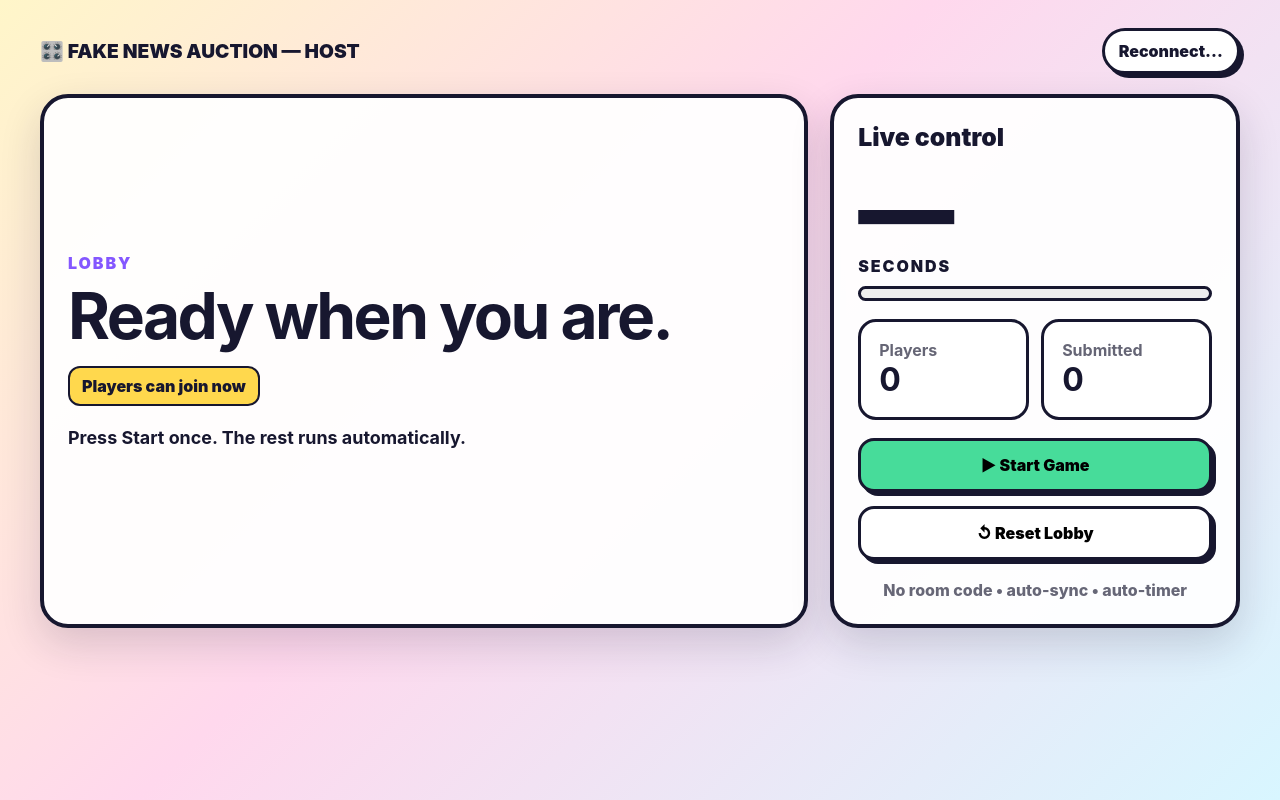
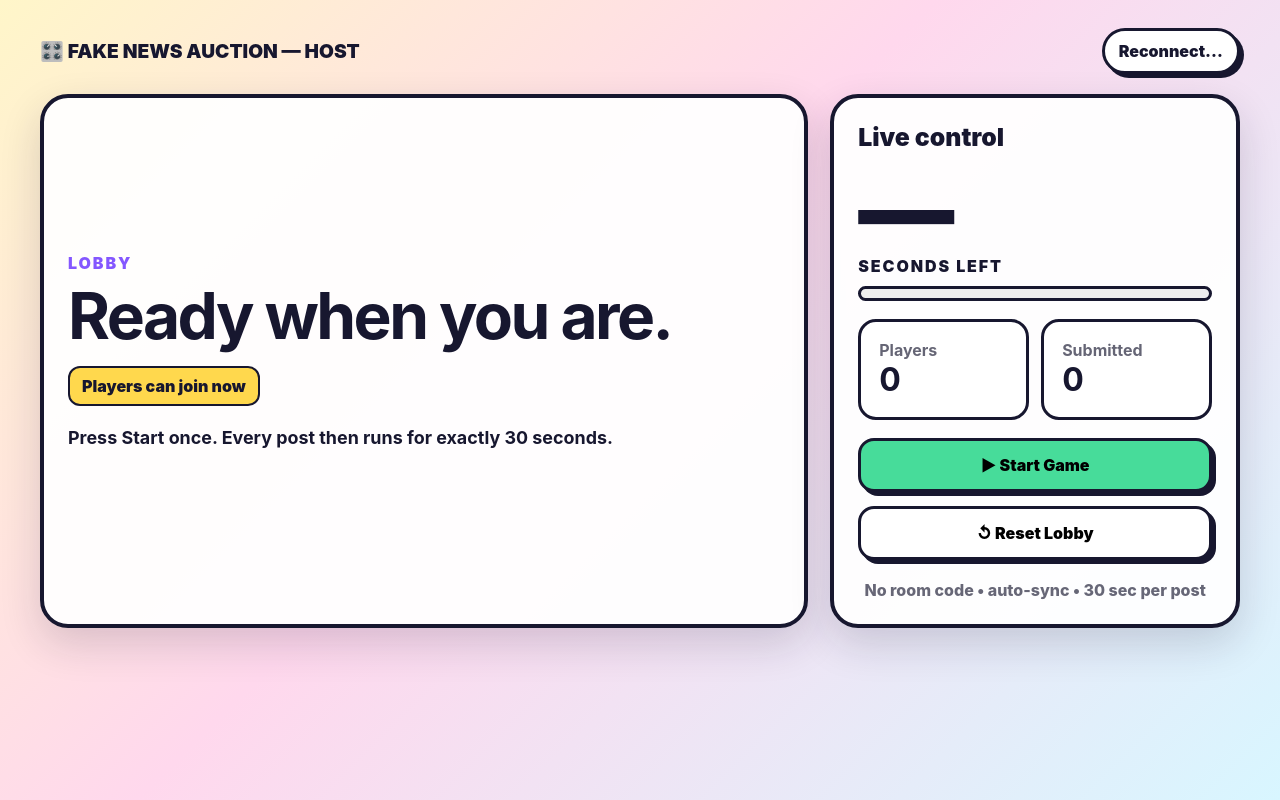
Before and after one commit to panghanyu86-glitch/fake-news-auction, a website with bundled scripts: page host.html in a window 1280 px wide. Built offline with nearby package versions, Linux system fonts and the light colour scheme; no server answers.

Commit message:
Update host.html for 30-second rounds and scoring display

```diff
--- a/host.html
+++ b/host.html
@@ -1,7 +1,7 @@
 <!doctype html><html><head><meta charset="utf-8"><meta name="viewport" content="width=device-width,initial-scale=1"><title>Host — Fake News Auction</title><link rel="stylesheet" href="/style.css"></head><body>
 <div class="app-shell"><div class="topbar"><div class="brand">🎛️ FAKE NEWS AUCTION — HOST</div><div class="pill" id="hostStatus">Waiting</div></div>
-<div class="grid"><section class="panel question-card"><div class="qnum" id="qnum">Lobby</div><h1 class="headline" id="headline">Ready when you are.</h1><div class="source" id="source">Players can join now</div><p class="teaser" id="teaser">Press Start once. The rest runs automatically.</p><div class="reveal hidden" id="reveal"><div class="truth" id="truth"></div><div id="explanation"></div></div></section>
-<aside class="panel"><div class="status-title">Live control</div><div class="timer" id="timer">—<small>seconds</small></div><div class="progress"><div id="progressBar" style="width:0%"></div></div><div class="host-stats" style="margin-top:18px"><div class="stat"><span class="muted">Players</span><strong id="players">0</strong></div><div class="stat"><span class="muted">Submitted</span><strong id="submitted">0</strong></div></div><div class="controls" style="margin-top:18px"><button class="btn primary" id="startBtn">▶ Start Game</button><button class="btn" id="resetBtn">↺ Reset Lobby</button></div><div class="footer-note">No room code • auto-sync • auto-timer</div></aside>
+<div class="grid"><section class="panel question-card"><div class="qnum" id="qnum">Lobby</div><h1 class="headline" id="headline">Ready when you are.</h1><div class="source" id="source">Players can join now</div><p class="teaser" id="teaser">Press Start once. Every post then runs for exactly 30 seconds.</p><div class="reveal hidden" id="reveal"><div class="truth" id="truth"></div><div id="explanation"></div></div></section>
+<aside class="panel"><div class="status-title">Live control</div><div class="timer" id="timer">—<small>seconds left</small></div><div class="progress"><div id="progressBar" style="width:0%"></div></div><div class="host-stats" style="margin-top:18px"><div class="stat"><span class="muted">Players</span><strong id="players">0</strong></div><div class="stat"><span class="muted">Submitted</span><strong id="submitted">0</strong></div></div><div class="controls" style="margin-top:18px"><button class="btn primary" id="startBtn">▶ Start Game</button><button class="btn" id="resetBtn">↺ Reset Lobby</button></div><div class="footer-note">No room code • auto-sync • 30 sec per post</div></aside>
 </div>
-<section class="panel hidden" id="finalPanel" style="margin-top:22px"><div class="status-title">🏆 Final Results</div><div id="mostEngaging" class="teaser"></div><div id="leaderboard" class="leaderboard" style="margin-top:18px"></div></section>
+<section class="panel hidden" id="finalPanel" style="margin-top:22px"><div class="status-title">🏆 Final Results</div><div id="podium" class="podium"></div><div id="mostEngaging" class="teaser"></div></section>
 </div><script type="module" src="/host.js"></script></body></html>
```
